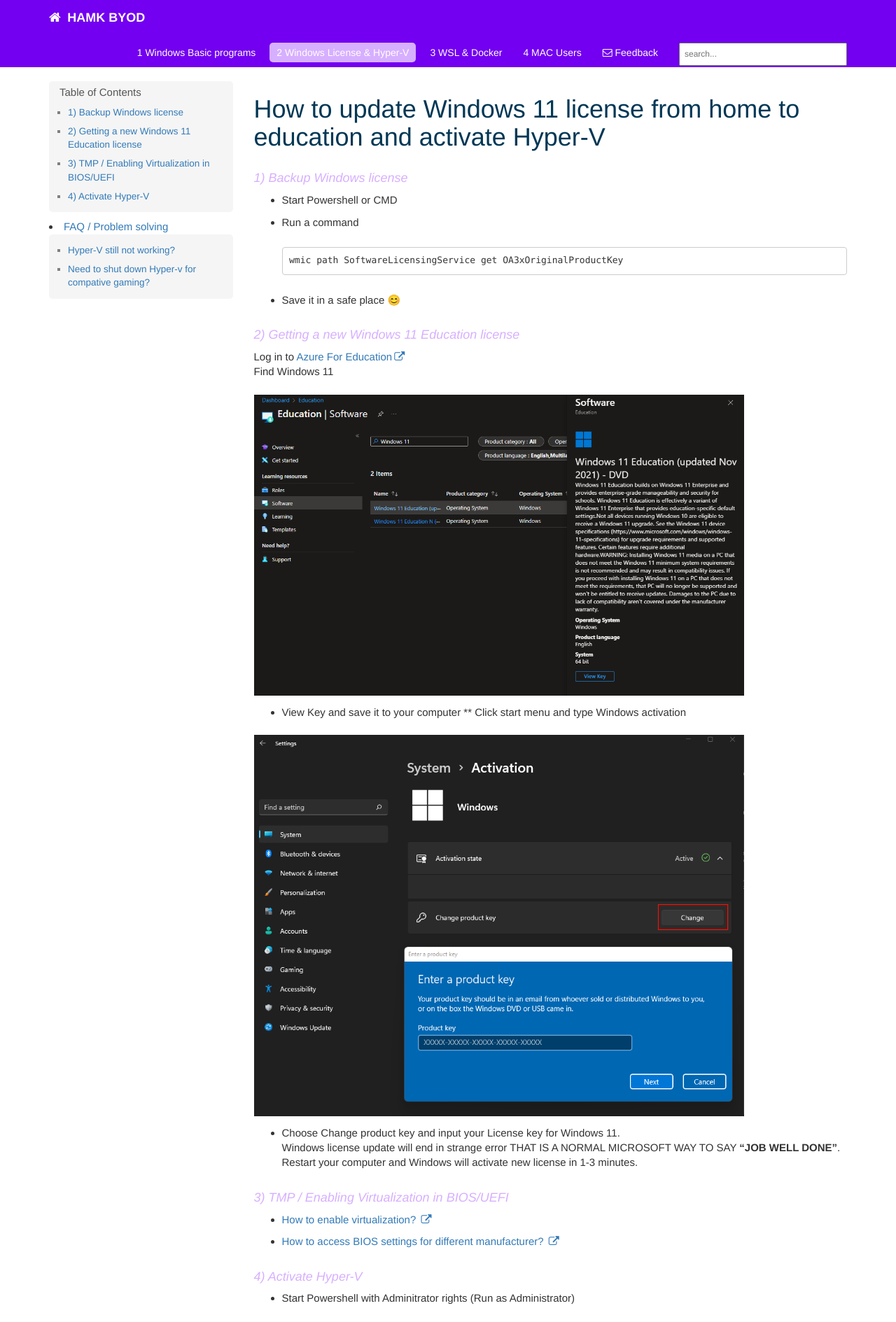
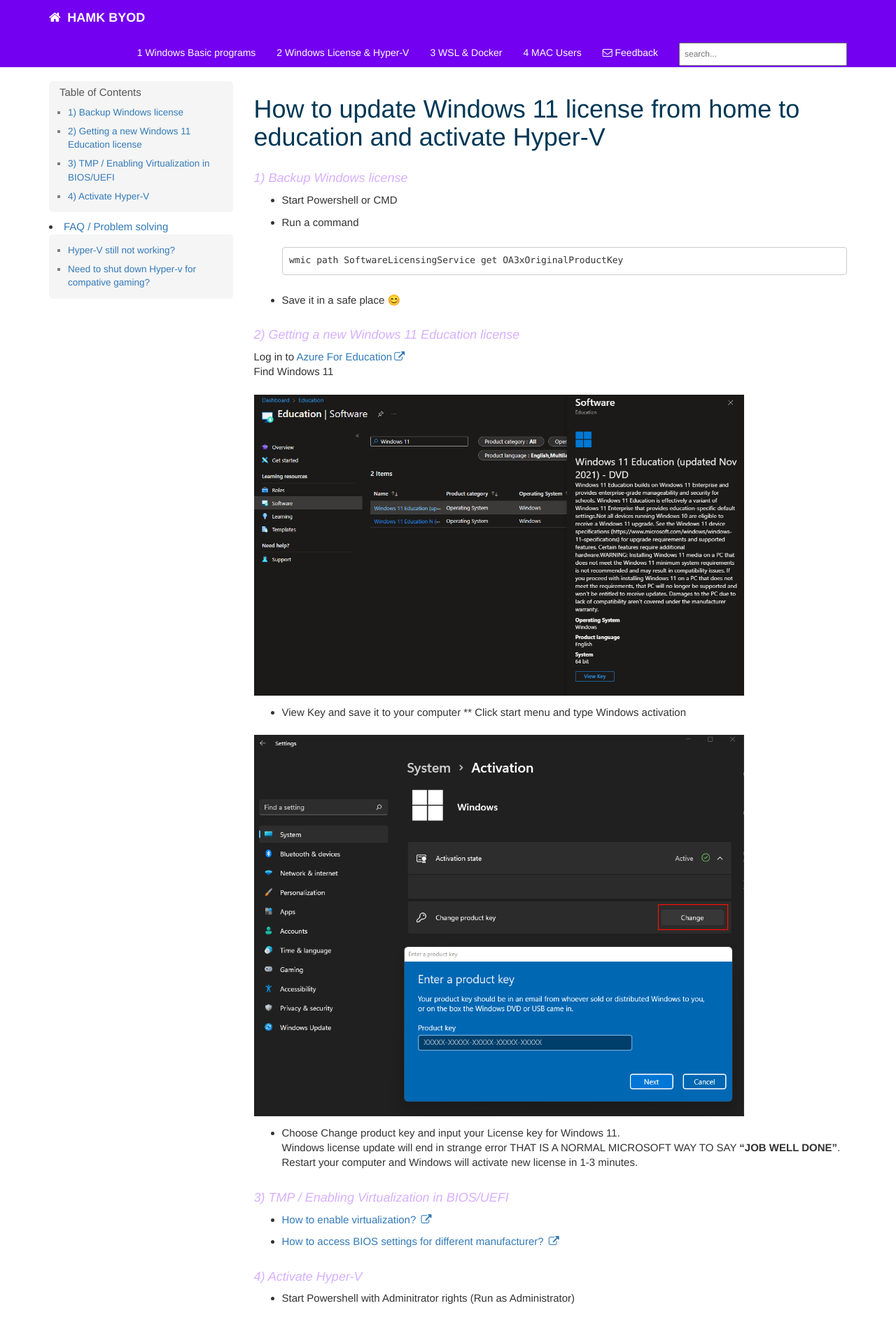
Before and after one commit to tkohonen/tkohonen.github.io, a Jekyll site: the page built from Windows_11_license_from_home_to_education_and_activate_Hyper-V.md, in a window 1280 px wide. Shown: the top 1889 px of the page at 70% size. Built offline with Jekyll 4.4.1, drawn with Linux system fonts in a browser that asks for light colours; our own code applies the rules of GitHub Pages for plain Markdown files; comment, search, counter and statistics services are not loaded.

Commit message:
Updated css5

```diff
--- a/css/theme-blue.css
+++ b/css/theme-blue.css
@@ -64,7 +64,7 @@ a.navbar-brand:hover {
 }
 
 .navbar-inverse .navbar-collapse, .navbar-inverse .navbar-form {
-    border-color: #D7AFFF !important;
+    border-color: #7300F0 !important;
 }
 
 .btn-primary {
@@ -74,7 +74,7 @@ a.navbar-brand:hover {
 }
 
 .navbar-inverse .navbar-nav > .active > a, .navbar-inverse .navbar-nav > .active > a:hover, .navbar-inverse .navbar-nav > .active > a:focus {
-    background-color: #D7AFFF;
+    background-color: #7300F0;
 }
 
 .btn-primary:hover,
```
